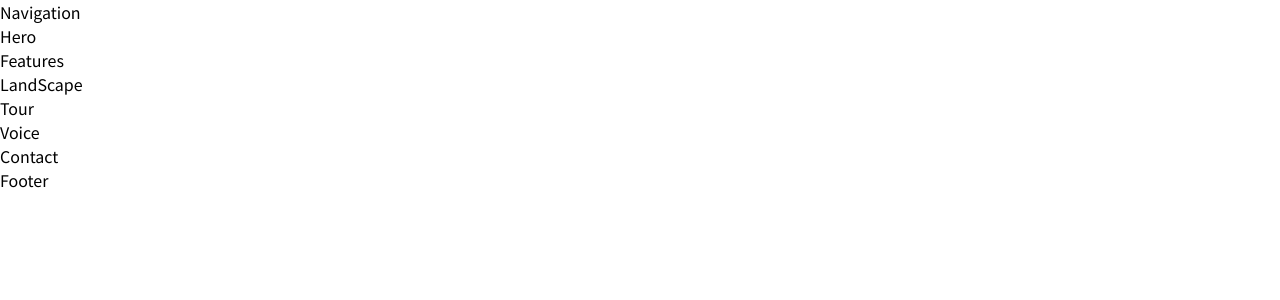
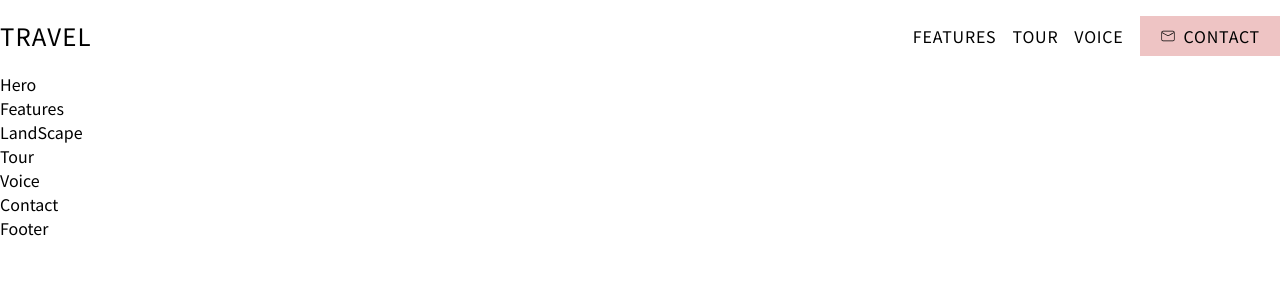
Before and after one commit to kandalog/summer-tailwindcss, a Next.js app: page / in a window 1280 px wide. Shown: the top 300 px of the page. Built offline with nearby package versions, Linux system fonts and the light colour scheme.

Commit message:
Navigation作成

```diff
--- a/src/app/globals.css
+++ b/src/app/globals.css
@@ -9,8 +9,12 @@
   @apply py-4 px-4;
 }
 
+.btnPink {
+  @apply bg-accent;
+}
+
 @theme {
   --color-base: #f5f1ed;
-  --color-accent: #6f91b1;
+  --color-accent: #eec4c4;
   --color-text: #333333;
 }
--- a/src/app/layout.tsx
+++ b/src/app/layout.tsx
@@ -1,6 +1,8 @@
 import type { Metadata } from "next";
 import { Geist, Geist_Mono, Noto_Sans_JP } from "next/font/google";
 import "./globals.css";
+import Navigation from "@/components/Navigation";
+import Footer from "@/components/Footer";
 
 const geistSans = Geist({
   variable: "--font-geist-sans",
@@ -32,7 +34,9 @@ export default function RootLayout({
       <body
         className={`${notoSansJp.className} ${geistSans.variable} ${geistMono.variable} antialiased`}
       >
+        <Navigation />
         {children}
+        <Footer />
       </body>
     </html>
   );
--- a/src/app/page.tsx
+++ b/src/app/page.tsx
@@ -1,23 +1,19 @@
 import Contact from "@/components/Contact";
 import Features from "@/components/Features";
-import Footer from "@/components/Footer";
 import Hero from "@/components/Hero";
 import LandScape from "@/components/LandScape";
-import Navigation from "@/components/Navigation";
 import Tour from "@/components/Tour";
 import Voice from "@/components/Voice";
 
 export default function Home() {
   return (
     <>
-      <Navigation />
       <Hero />
       <Features />
       <LandScape />
       <Tour />
       <Voice />
       <Contact />
-      <Footer />
     </>
   );
 }
--- a/src/components/Navigation.tsx
+++ b/src/components/Navigation.tsx
@@ -1,7 +1,119 @@
-import React from "react";
+"use client";
+
+import Link from "next/link";
+import React, { useState } from "react";
+import { CiMail } from "react-icons/ci";
+import { GiHamburgerMenu } from "react-icons/gi";
+import { IoIosClose } from "react-icons/io";
+
+const navigationContents = {
+  title: "TRAVEL",
+  navigation: [
+    {
+      href: "#features",
+      label: "FEATURES",
+    },
+    {
+      href: "#tour",
+      label: "TOUR",
+    },
+    {
+      href: "#feature",
+      label: "VOICE",
+    },
+    {
+      href: "#contact",
+      label: "CONTACT",
+    },
+  ],
+};
 
 function Navigation() {
-  return <div>Navigation</div>;
+  const [isOpen, setIsOpen] = useState(false);
+
+  const handleNavigation = () => {
+    setIsOpen(!isOpen);
+  };
+
+  return (
+    <>
+      {/* WEBメニュー */}
+      <header className="container py-4 mx-auto">
+        <div className="flex justify-between">
+          <h1 className="text-2xl tracking-wider relative top-1">
+            {navigationContents.title}
+          </h1>
+          <nav className="hidden md:block">
+            <ul className="flex items-center space-x-4">
+              {navigationContents.navigation.map((item, index) => (
+                <li
+                  key={index}
+                  className={`${
+                    index === 3
+                      ? "btnPink flex items-center space-x-2 !py-2 !px-5"
+                      : ""
+                  }`}
+                >
+                  <CiMail className={`${index === 3 ? "" : "hidden"}`} />
+                  <Link href={item.href} className="tracking-wider">
+                    {item.label}
+                  </Link>
+                </li>
+              ))}
+            </ul>
+          </nav>
+          {/* モバイル用 */}
+          <div className="md:hidden relative top-3 cursor-pointer">
+            <GiHamburgerMenu
+              onClick={handleNavigation}
+              className="ml-auto mr-4 text-2xl"
+            />
+          </div>
+        </div>
+      </header>
+
+      {/* モバイルメニュー */}
+      <div className={`${isOpen ? "block" : "hidden"}  py-0 w-screen z-[999]`}>
+        {/* マスク */}
+        <div
+          className="h-screen w-screen z-[999] top-0 fixed bg-black/50"
+          onClick={handleNavigation}
+        >
+          {/* メニュー */}
+          <div
+            className="w-1/2 bg-white h-screen fixed right-0"
+            onClick={(e) => e.stopPropagation()}
+          >
+            {/* close button */}
+            <div className="p-1 cursor-pointer">
+              <IoIosClose
+                className="text-4xl ml-auto"
+                onClick={handleNavigation}
+              />
+            </div>
+            <nav className="py-16">
+              <ul>
+                {navigationContents.navigation.map((item, index) => (
+                  <li key={index} onClick={handleNavigation}>
+                    <div
+                      className={`${
+                        index === 3
+                          ? "btnPink justify-center flex items-center  space-x-2"
+                          : ""
+                      } text-center !py-2 !px-5 max-w-[180px] mx-auto`}
+                    >
+                      <CiMail className={`${index === 3 ? "" : "hidden"}`} />
+                      <Link href={item.href}>{item.label}</Link>
+                    </div>
+                  </li>
+                ))}
+              </ul>
+            </nav>
+          </div>
+        </div>
+      </div>
+    </>
+  );
 }
 
 export default Navigation;
```
Also changed, not shown: package.json (+6 -5 lines), 1 other file (tests, documents, lock files or other folders).
